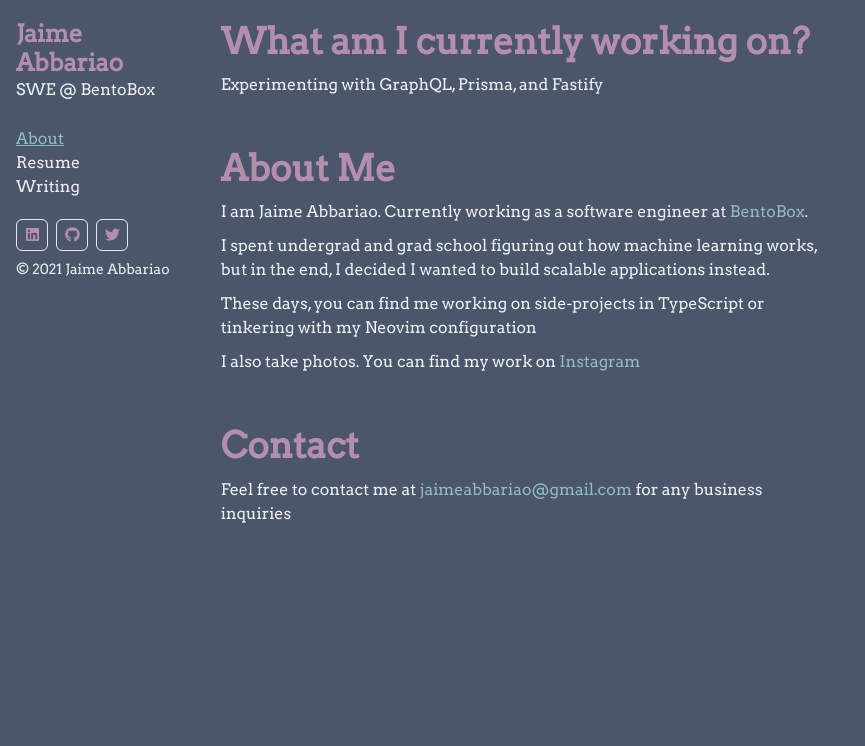
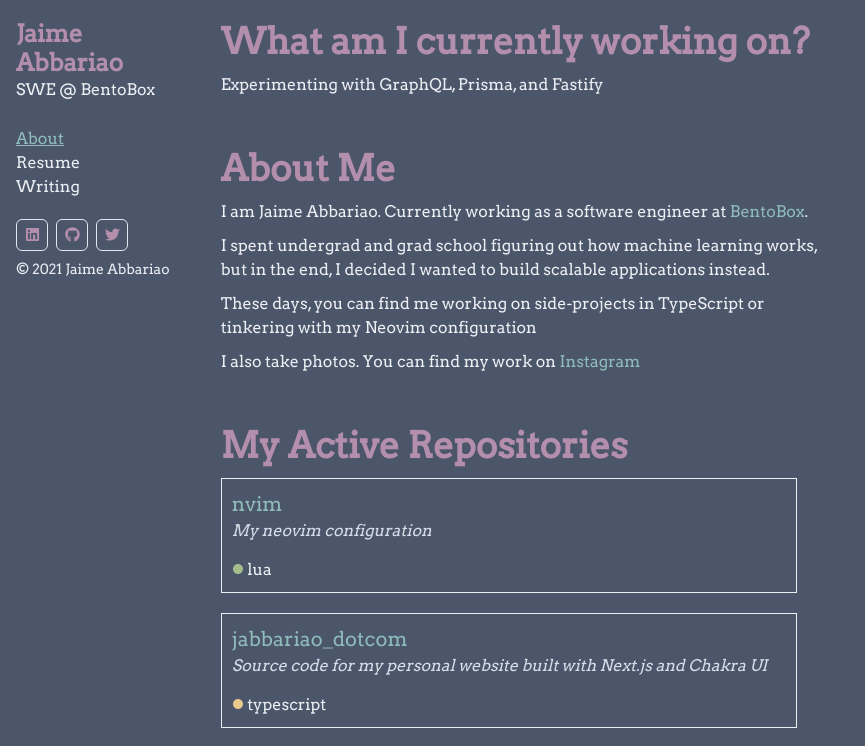
Before and after one commit to ja153903/jabbariao_dotcom, a Next.js app: page / in a window 1280 px wide. Shown: the top 746 px of the page, without its empty margins (0-865 px from the left). Built offline with nearby package versions, Linux system fonts and the light colour scheme.

Commit message:
adding repo

```diff
--- /dev/null
+++ b/components/ExternalLink.tsx
@@ -0,0 +1,13 @@
+import { Link, Text } from '@chakra-ui/react'
+
+import type { ExternalLinkProps } from '../@types'
+
+function ExternalLink({ name, url }: ExternalLinkProps) {
+  return (
+    <Link isExternal href={url} color="frost.100">
+      <Text fontSize="xl">{name}</Text>
+    </Link>
+  )
+}
+
+export default ExternalLink
--- /dev/null
+++ b/components/GitHubRepo.tsx
@@ -0,0 +1,35 @@
+import { Flex, Text } from '@chakra-ui/react'
+
+import type { GitHubRepoProps } from '../@types'
+import ExternalLink from './ExternalLink'
+
+import Language from './Language'
+
+// This component should render the items within
+// the GitHubRepoContainer
+// should have name of repo with url
+// description of repo
+// languages we use for it
+function GitHubRepo({ repository }: GitHubRepoProps) {
+  const { name, url, description, language } = repository
+
+  return (
+    <Flex
+      direction="column"
+      wrap="wrap"
+      justify="flex-start"
+      mb="20px"
+      border="1px"
+      padding="10px"
+      maxW="xl"
+    >
+      <ExternalLink name={name} url={url} />
+      <Text color="snowstorm.100" as="i" mb="15px">
+        {description}
+      </Text>
+      <Language language={language} />
+    </Flex>
+  )
+}
+
+export default GitHubRepo
--- /dev/null
+++ b/components/Language.tsx
@@ -0,0 +1,21 @@
+import { Box, Icon } from '@chakra-ui/react'
+import { MdCircle } from 'react-icons/md'
+
+const ColorLanguageMap: Map<string, string> = new Map()
+ColorLanguageMap.set('typescript', 'aurora.300')
+ColorLanguageMap.set('lua', 'aurora.400')
+
+function getColorByLanguage(language: string): string {
+  return ColorLanguageMap.get(language) ?? 'aurora.500'
+}
+
+function Language({ language }: { language: string }) {
+  return (
+    <Box>
+      <Icon as={MdCircle} w={3} h={3} color={getColorByLanguage(language)} />{' '}
+      {language}
+    </Box>
+  )
+}
+
+export default Language
--- /dev/null
+++ b/containers/GitHubRepoContainer.tsx
@@ -0,0 +1,42 @@
+import { Flex } from '@chakra-ui/react'
+
+import type { IRepository } from '../@types'
+import GitHubRepo from '../components/GitHubRepo'
+import Section from '../components/Section'
+
+const GITHUB_REPOSITORIES: IRepository[] = [
+  {
+    name: 'nvim',
+    url: 'https://github.com/ja153903/nvim',
+    description: 'My neovim configuration',
+    language: 'lua',
+  },
+  {
+    name: 'jabbariao_dotcom',
+    url: 'https://github.com/ja153903/jabbariao_dotcom',
+    description:
+      'Source code for my personal website built with Next.js and Chakra UI',
+    language: 'typescript',
+  },
+  {
+    name: 'leetcode-typescript',
+    url: 'https://github.com/ja153903/leetcode-typescript',
+    description:
+      'Keeping myself sharp by solving LeetCode problems in TypeScript',
+    language: 'typescript',
+  },
+]
+
+function GitHubRepoContainer() {
+  return (
+    <Section title="My Active Repositories">
+      <Flex wrap="wrap" direction="column">
+        {GITHUB_REPOSITORIES.map((repository: IRepository) => (
+          <GitHubRepo repository={repository} key={repository.name} />
+        ))}
+      </Flex>
+    </Section>
+  )
+}
+
+export default GitHubRepoContainer
--- a/pages/index.tsx
+++ b/pages/index.tsx
@@ -2,6 +2,7 @@
 
 import PageContainer from '../components/PageContainer'
 import Section from '../components/Section'
+import GitHubRepoContainer from '../containers/GitHubRepoContainer'
 
 function CurrentWork() {
   return (
@@ -63,6 +64,7 @@
     <PageContainer>
       <CurrentWork />
       <AboutMe />
+      <GitHubRepoContainer />
       <Contact />
     </PageContainer>
   )
```
Also changed, not shown: @types/componentProps.ts (+10 -0 lines), @types/interfaces.ts (+7 -0 lines), 1 other file (tests, documents, lock files or other folders).
